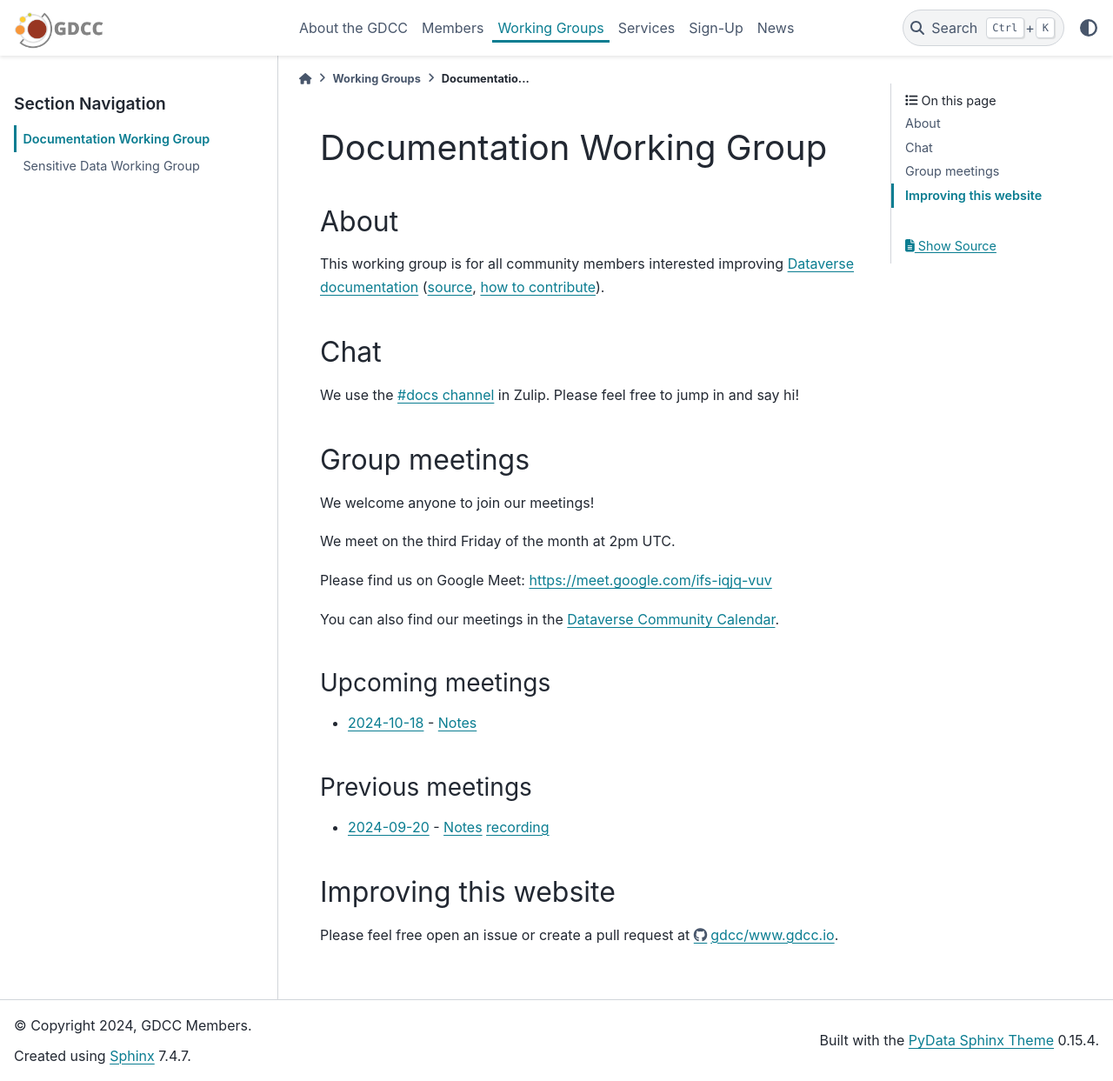
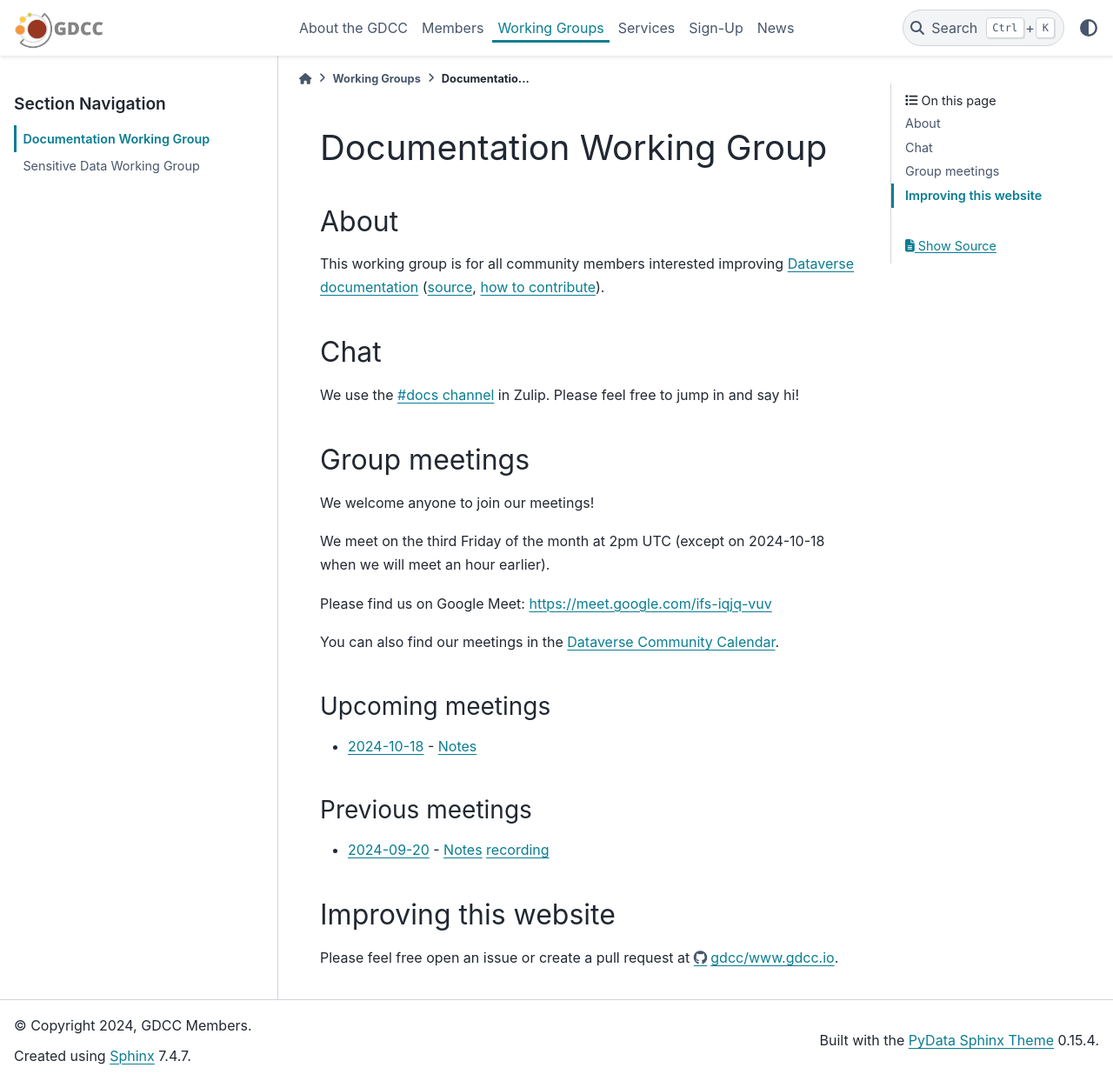
Before and after one commit to gdcc/www.gdcc.io, a Sphinx documentation site: the page built from source/working-groups/documentation.md, in a window 1280 px wide and 1243 px high. Shown: the whole window at 87% size. Built offline with Sphinx 7.4.7 and the PyData theme 0.15.4, drawn with Linux system fonts in a browser that asks for light colours.

Commit message:
one off hour earlier doc meeting

```diff
--- a/source/working-groups/documentation.md
+++ b/source/working-groups/documentation.md
@@ -14,7 +14,7 @@
 
 We welcome anyone to join our meetings!
 
-We meet on the third Friday of the month at 2pm UTC.
+We meet on the third Friday of the month at 2pm UTC (except on 2024-10-18 when we will meet an hour earlier).
 
 Please find us on Google Meet: <https://meet.google.com/ifs-iqjq-vuv>
 
@@ -24,7 +24,7 @@
 
 ### Upcoming meetings
 
-- [2024-10-18](https://time.is/compare/1400_18_Oct_2024_in_UTC) - [Notes](https://docs.google.com/document/d/1O1v9aMSCNe9ak2_Md2plfaJw42XJuIrb7l1-sSg4hus/edit?usp=sharing)
+- [2024-10-18](https://time.is/compare/1300_18_Oct_2024_in_UTC) - [Notes](https://docs.google.com/document/d/1O1v9aMSCNe9ak2_Md2plfaJw42XJuIrb7l1-sSg4hus/edit?usp=sharing)
 
 ### Previous meetings
 
```
